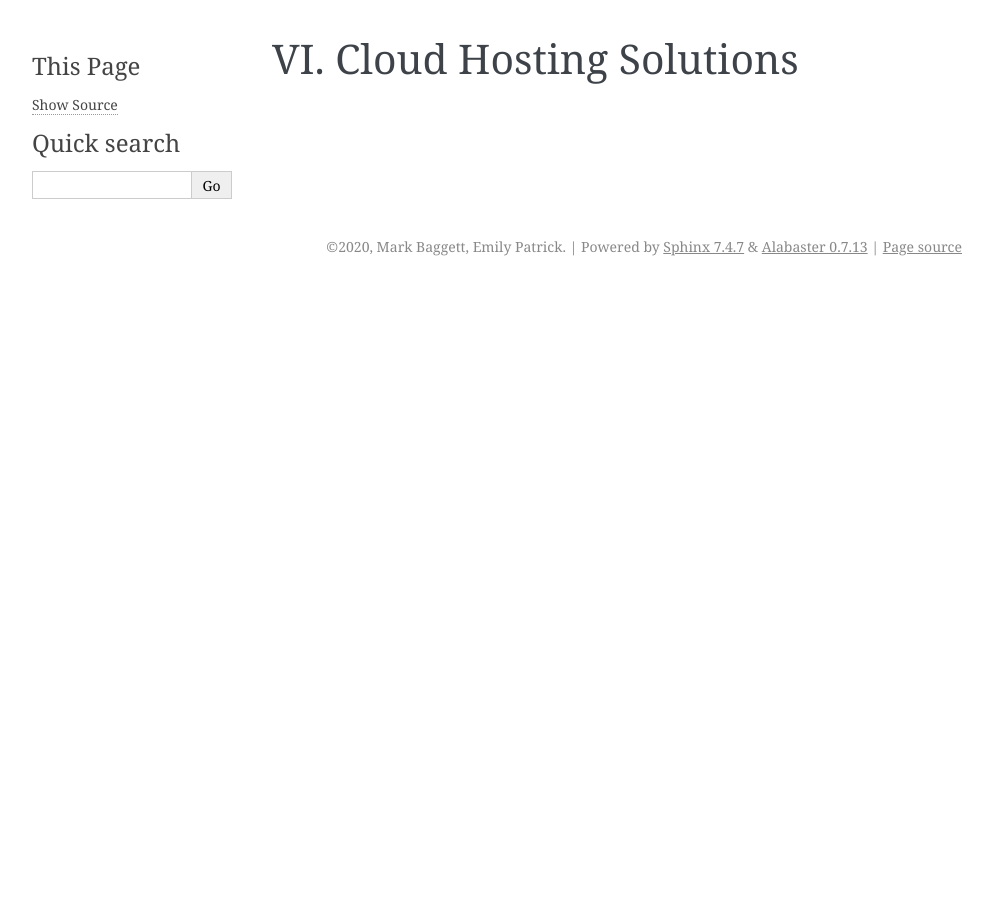
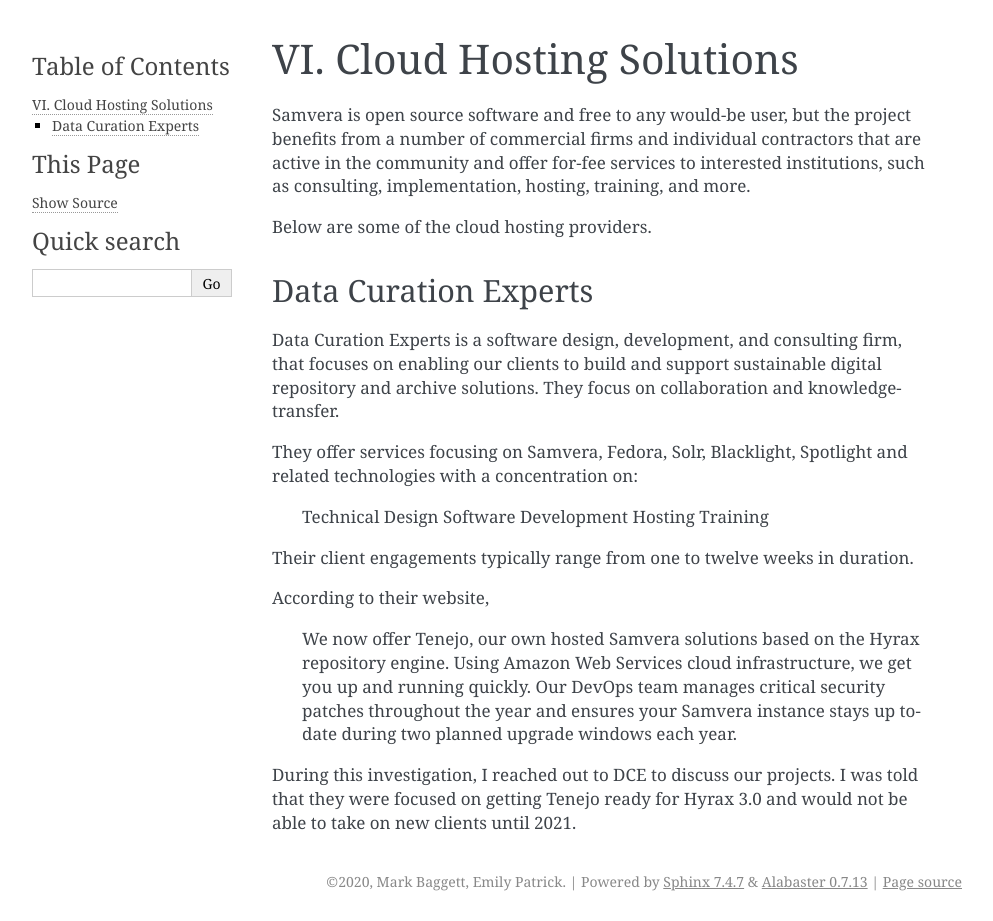
Before and after one commit to markpbaggett/utk_hyrax_review_docs, a Sphinx documentation site: the page built from docs/source/reference_materials/06_potential_cloud_solutions.rst, in a window 1280 px wide. Shown: the whole page, without its empty margins (148-1141 px from the left). Built offline with Sphinx 7.4.7, drawn with Linux system fonts in a browser that asks for light colours; before the commit the page ends 900 px from its top, so only the background shows below that.

Commit message:
Inialize cloud hosting.

```diff
--- a/docs/source/reference_materials/06_potential_cloud_solutions.rst
+++ b/docs/source/reference_materials/06_potential_cloud_solutions.rst
@@ -1,2 +1,32 @@
 VI. Cloud Hosting Solutions
 ===========================
+
+Samvera is open source software and free to any would-be user, but the project benefits from a number of commercial
+firms and individual contractors that are active in the community and offer for-fee services to interested institutions,
+such as consulting, implementation, hosting, training, and more.
+
+Below are some of the cloud hosting providers.
+
+Data Curation Experts
+---------------------
+
+Data Curation Experts is a software design, development, and consulting firm, that focuses on enabling our clients to
+build and support sustainable digital repository and archive solutions. They focus on collaboration and knowledge-transfer.
+
+They offer services focusing on Samvera, Fedora, Solr, Blacklight, Spotlight and related technologies with a concentration on:
+
+    Technical Design
+    Software Development
+    Hosting
+    Training
+
+Their client engagements typically range from one to twelve weeks in duration.
+
+According to their website,
+
+    We now offer Tenejo, our own hosted Samvera solutions based on the Hyrax repository engine. Using Amazon Web
+    Services cloud infrastructure, we get you up and running quickly. Our DevOps team manages critical security patches
+    throughout the year and ensures your Samvera instance stays up to-date during two planned upgrade windows each year.
+
+During this investigation, I reached out to DCE to discuss our projects.  I was told that they were focused on getting
+Tenejo ready for Hyrax 3.0 and would not be able to take on new clients until 2021.
```
